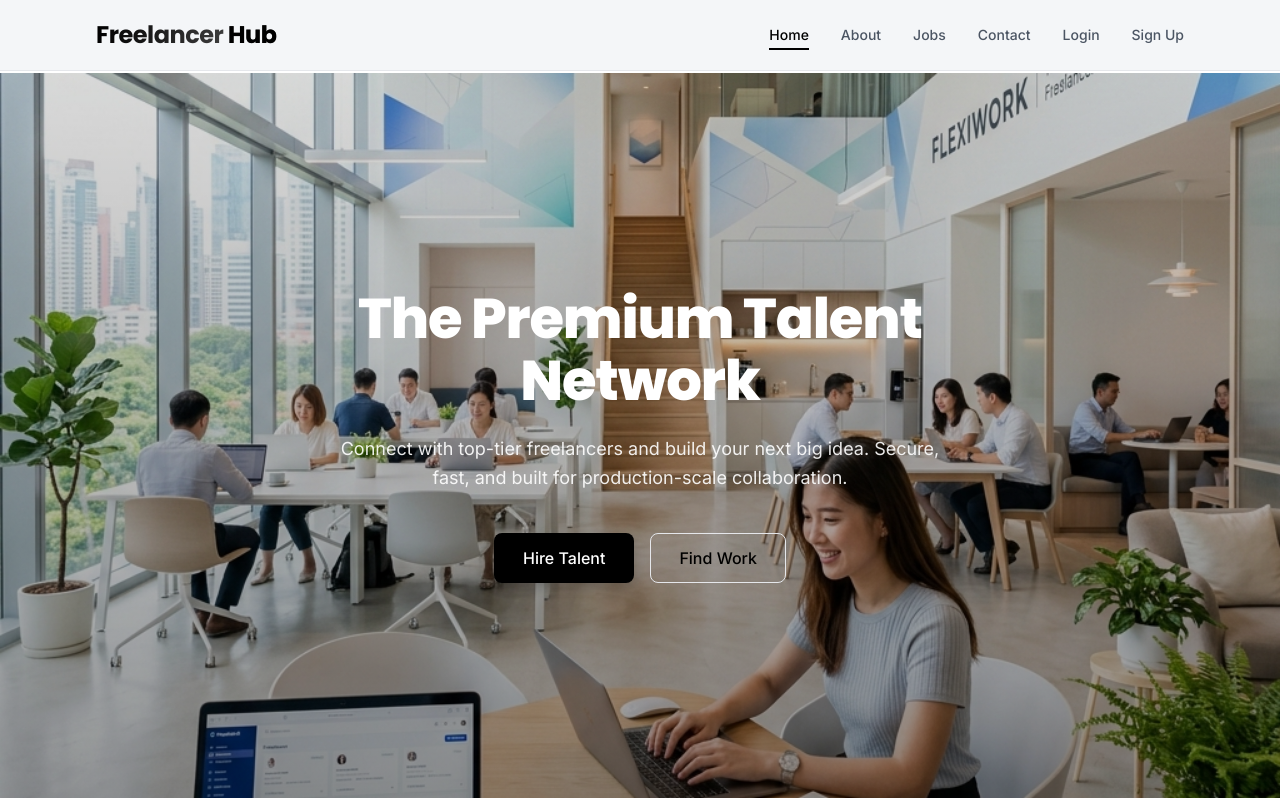
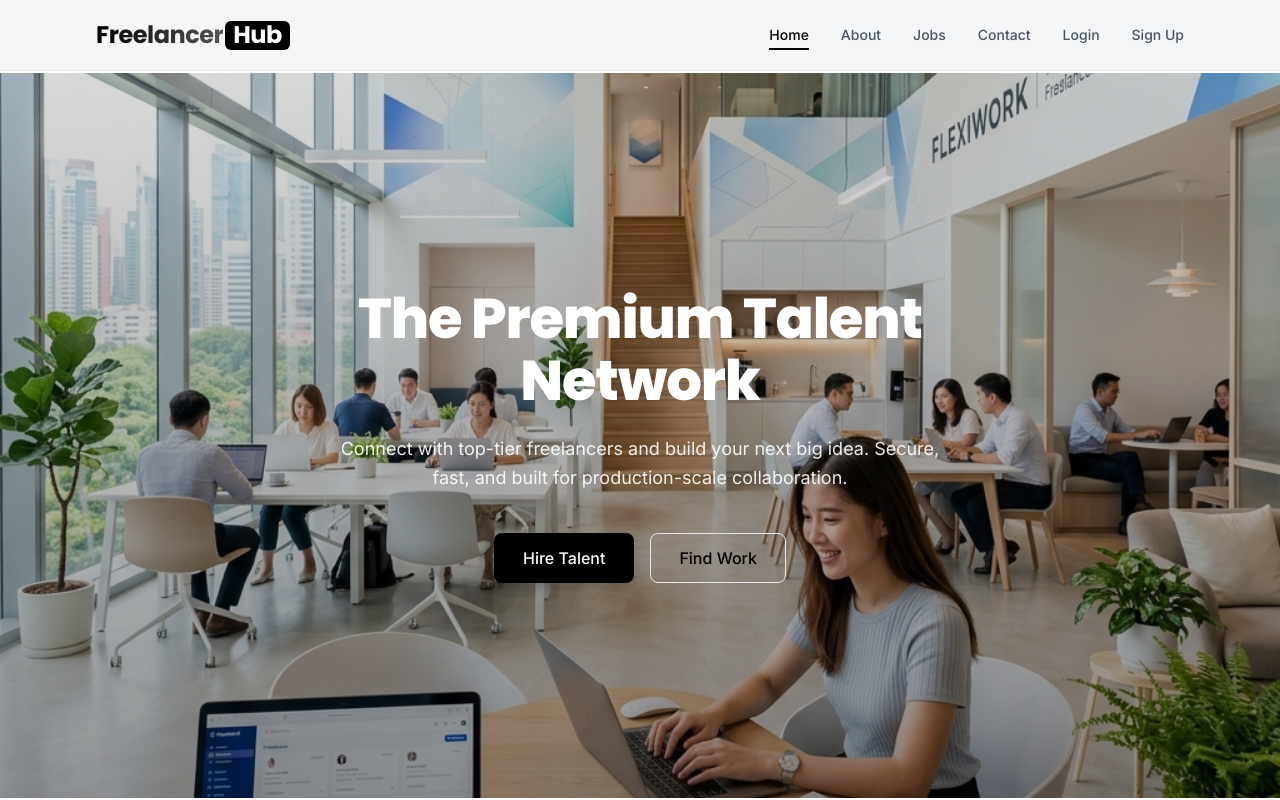
Before and after one commit to sanjaykumardk2006/FSD, a React (Vite) app in the folder client/: page / in a window 1280 px wide. Shown: the top 800 px of the page. Built offline with nearby package versions, Linux system fonts and the light colour scheme; no server answers.

Commit message:
comitted

```diff
--- a/client/src/App.css
+++ b/client/src/App.css
@@ -115,18 +115,24 @@ main> :first-child {
 .logo h1 {
   font-size: 24px;
   font-weight: 700;
+  display: flex;
+  align-items: center;
+}
+
+.freelancer-text {
   background: linear-gradient(to right, #000000, #555555);
   -webkit-background-clip: text;
   -webkit-text-fill-color: transparent;
 }
 
-.freelancer-text {
-  color: inherit;
-}
-
 .logo h1 .hub-text {
-  color: var(--accent-primary);
-  -webkit-text-fill-color: var(--accent-primary);
+  background-color: #000000;
+  color: #FFFFFF;
+  -webkit-text-fill-color: #FFFFFF;
+  padding: 0px 8px;
+  line-height: 1.2;
+  border-radius: 6px;
+  margin-left: 2px;
 }
 
 .nav {
```
Also changed, not shown: client/public/favicon.svg.
